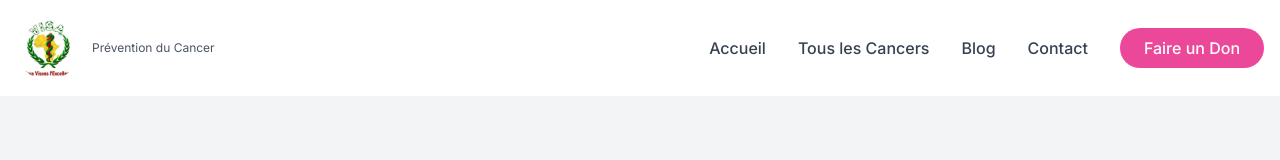
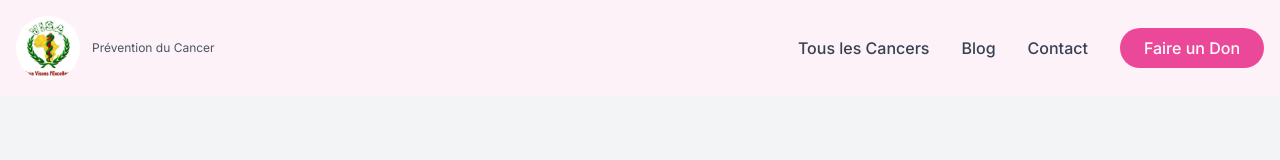
Before and after one commit to ZEUSFLUTTER/visa, a Next.js app: page / in a window 1280 px wide. Shown: the top 160 px of the page. Built offline with nearby package versions, Linux system fonts and the light colour scheme.

Commit message:
UI: Add pink navbar, remove 'Accueil' link, improve testimonial carousel timing

```diff
--- a/components/Header.tsx
+++ b/components/Header.tsx
@@ -18,7 +18,6 @@ export default function Header() {
   }, []);
 
   const navLinks = [
-    { href: '/', label: 'Accueil' },
     { href: '/cancers', label: 'Tous les Cancers' },
     { href: '/blog', label: 'Blog' },
     { href: '/contact', label: 'Contact' },
@@ -28,8 +27,8 @@ export default function Header() {
     <header
       className={`fixed top-0 left-0 right-0 z-40 transition-all duration-300 ${
         isScrolled
-          ? 'bg-white shadow-md py-2'
-          : 'bg-white/95 backdrop-blur-sm py-4'
+          ? 'bg-pink-50 shadow-md py-2'
+          : 'bg-pink-50/95 backdrop-blur-sm py-4'
       }`}
     >
       <div className="container mx-auto px-4">
--- a/components/TestimonialCarousel.tsx
+++ b/components/TestimonialCarousel.tsx
@@ -18,10 +18,10 @@ export default function TestimonialCarousel({ testimonials }: TestimonialCarouse
 
     const interval = setInterval(() => {
       setCurrentIndex((prev) => (prev + 1) % testimonials.length);
-    }, 5000); // Change toutes les 5 secondes
+    }, 6000); // Change toutes les 6 secondes (plus de temps pour lire)
 
     return () => clearInterval(interval);
-  }, [testimonials.length]); // Dépendance sur la longueur, pas sur currentIndex
+  }, [testimonials.length]);
 
   const nextSlide = () => {
     if (isAnimating) return;
```
